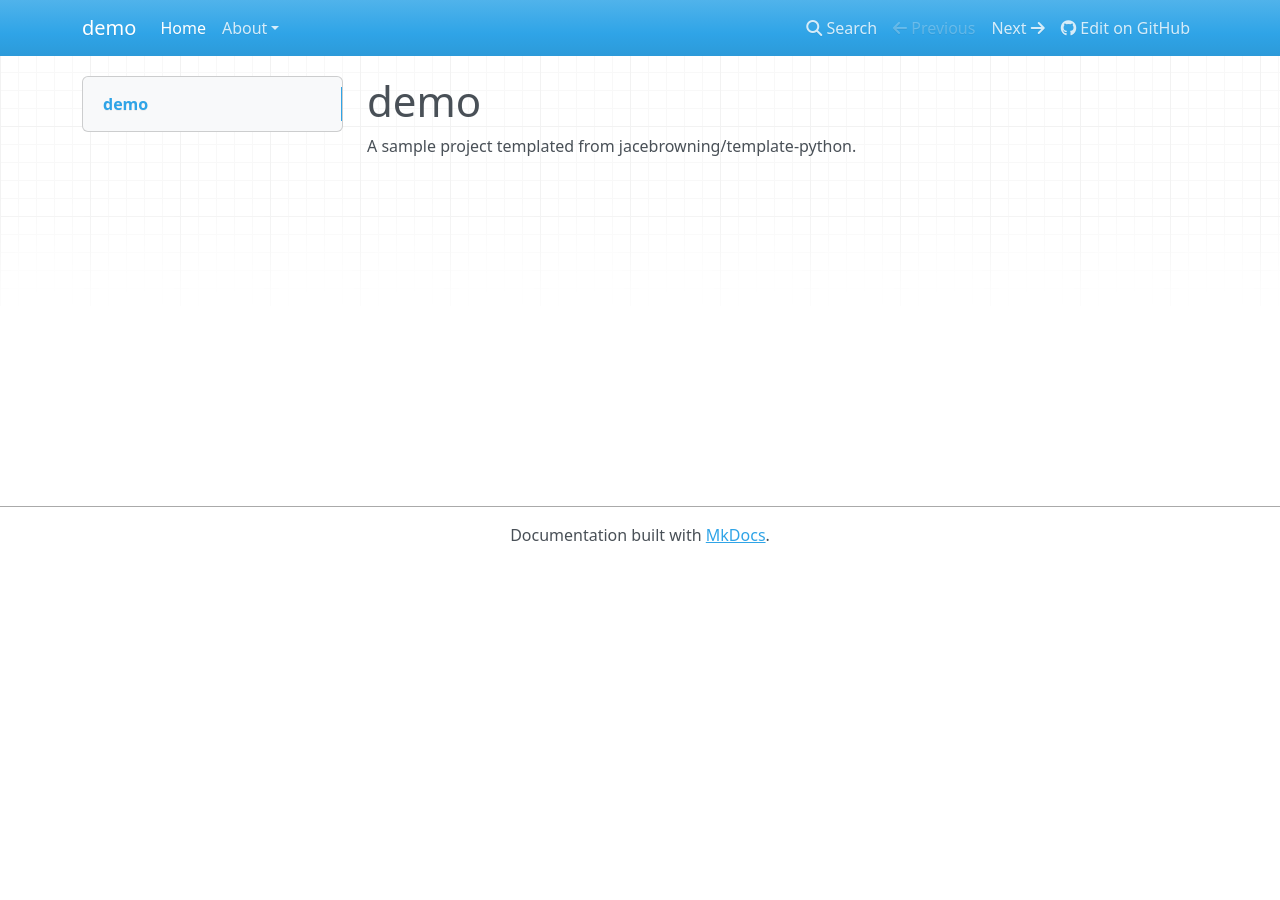
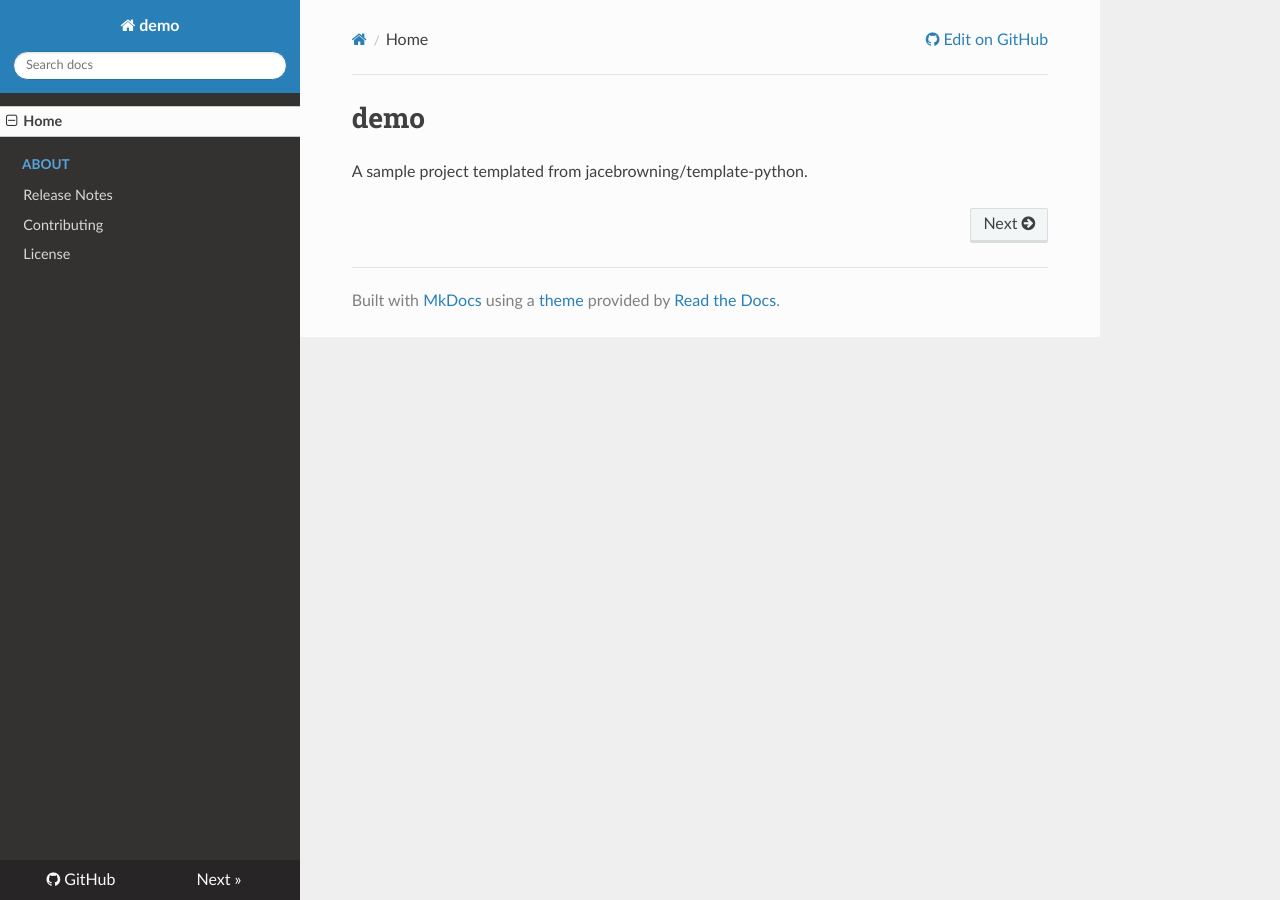
Before and after one commit to jacebrowning/template-python-demo, an MkDocs documentation site: the page built from docs/index.md, in a window 1280 px wide. Built offline with MkDocs 1.6.1, drawn with Linux system fonts in a browser that asks for light colours; nearby versions of some CDN libraries; old or Windows-style settings are respelled for this version of MkDocs.

Commit message:
Deploy Travis CI build 765 to GitHub

```diff
--- a/mkdocs.yml
+++ b/mkdocs.yml
@@ -3,11 +3,11 @@ site_description: A sample project templated from jacebrowning/template-python.
 site_author: Jace Browning
 repo_url: https://github.com/jacebrowning/template-python-demo
 
-theme: mkdocs
+theme: readthedocs
 
 pages:
 - Home: index.md
 - About:
-  - 'Release Notes': about/changelog.md
+  - Release Notes: about/changelog.md
   - Contributing: about/contributing.md
   - License: about/license.md
```
